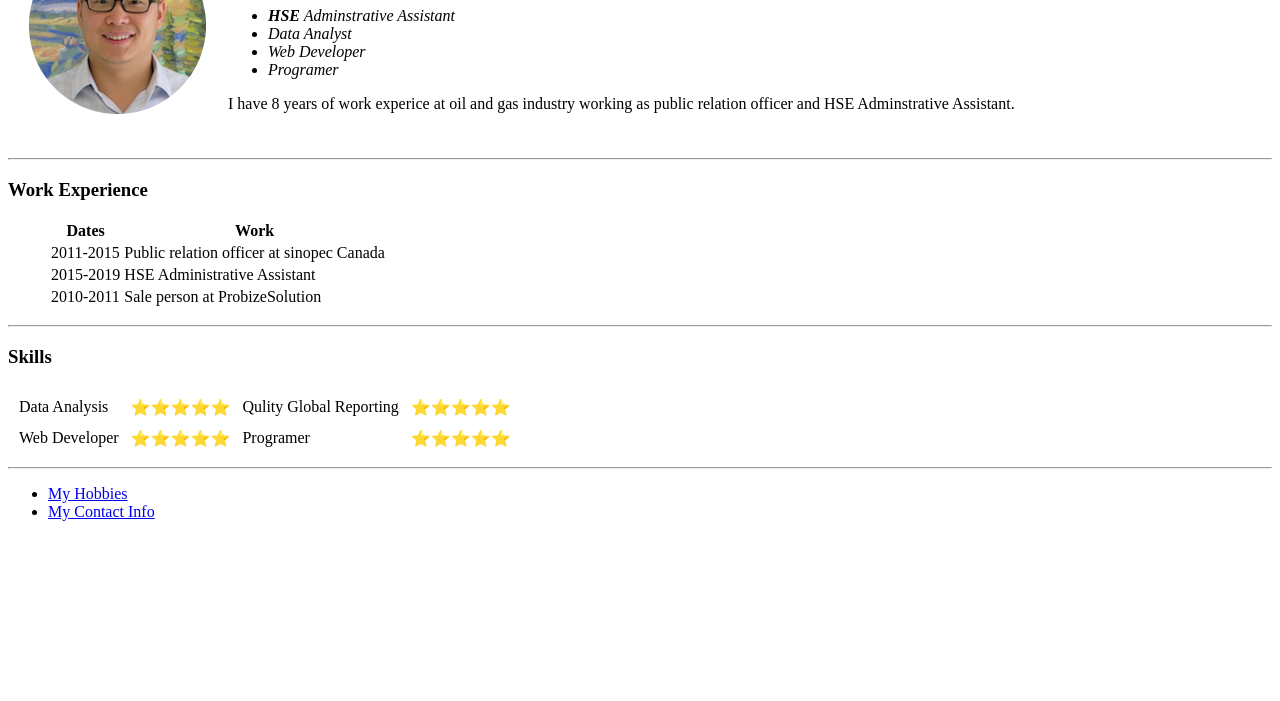
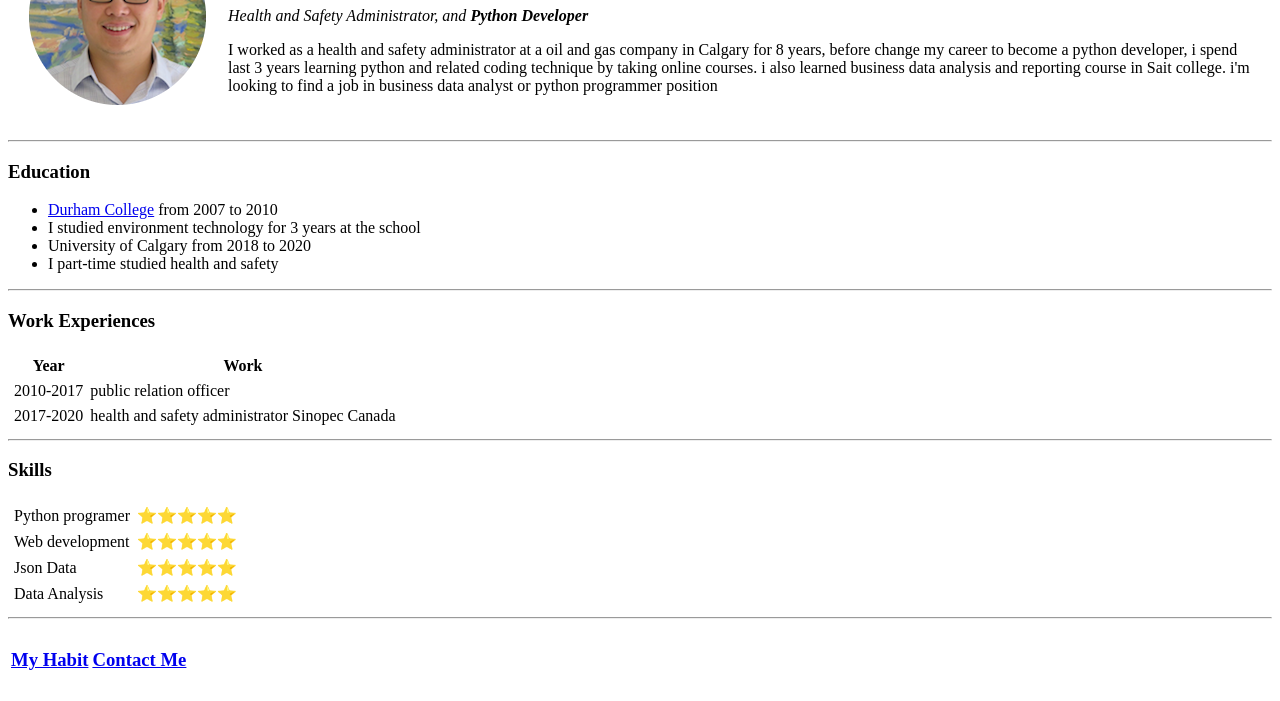
Before and after one commit to jack-li-data/cv, a plain HTML site: page index.html in a window 1280 px wide. Shown: the part 102-803 px from the top of the page. Drawn offline with Linux system fonts and the light colour scheme.

Commit message:
Update index.html

```diff
--- a/index.html
+++ b/index.html
@@ -10,70 +10,89 @@
   <table cellspacing = "20">
     <tr>
       <td><img src="profile_photo-modified.png" alt="Jack profile picture"></td>
-      <td><h1>Jack Li</h1>
+      <td>
+            <h1>Jack Li</h1>
+            <p><em>Health and Safety Administrator, and <strong>Python Developer</strong></em></p>
+            <p>I worked as a health and safety administrator at a oil and gas company in Calgary for 8 years, before
+            change my career to become a python developer, i spend last 3 years learning python and related coding
+            technique by taking online courses. i also learned business data analysis and reporting course in Sait college.
+            i'm looking to find a job in business data analyst or python programmer position</p>
+        </td>
+    </tr>
+
+
+</table>
+
+
+    <hr>
+
+    <h3>Education</h3>
         <ul>
-        <li><em><strong>HSE</strong> Adminstrative Assistant</em></li>
-        <li><em>Data Analyst</em></li>
-        <li><em>Web Developer</em></li>
-        <li><em>Programer</em></li>
+            <li><a href="https://durhamcollege.ca/">Durham College</a> from 2007 to 2010</li>
+            <li>I studied environment technology for 3 years at the school</li>
+            <li>University of Calgary from 2018 to 2020</li>
+            <li>I part-time studied health and safety</li>
         </ul>
-        <p>I have 8 years of work experice at oil and gas industry working as public relation officer
-          and HSE Adminstrative Assistant.</p></td>
+<hr>
+    <h3>Work Experiences</h3>
+
+
+    <table cellspacing="5">
+        <thead>
+            <tr>
+                <th>
+                    Year
+                </th>
+                <th>
+                    Work
+                </th>
             </tr>
+        </thead>
+        <tbody><tr>
+            <td>2010-2017</td>
+            <td>public relation officer</td>
+        </tr>
+        <tr>
+            <td>2017-2020</td>
+            <td>health and safety administrator Sinopec Canada</td>
+        </tr>
+        </tbody>
+
     </table>
 
     <hr>
-  <h3>Work Experience</h3>
-  <ul>
-    <table>
-      <thead>
+        <h3>Skills</h3>
+          <table cellspacing="5">
             <tr>
-          <th>Dates</th>
-          <th>Work</th>
-        </tr>
-      </thead>
-      <tbody>
-        <tr>
-          <td>2011-2015</td>
-          <td>Public relation officer at sinopec Canada</td>
+                <td>Python programer</td>
+                <td>⭐️⭐️⭐️⭐️⭐️</td>
             </tr>
             <tr>
-          <td>2015-2019</td>
-          <td>HSE Administrative Assistant</td>
+                <td>Web development</td>
+                <td>⭐️⭐️⭐️⭐️⭐️</td>
             </tr>
             <tr>
-          <td>2010-2011</td>
-          <td>Sale person at ProbizeSolution</td>
+                <td>Json Data</td>
+                <td>⭐️⭐️⭐️⭐️⭐️</td>
+
             </tr>
-      </tbody>
-      </table>
-    </ul>
-
-    <hr>
-    <table cellspacing = "10">
-  <ul>
-      <tbody>
-        <h3>Skills</h3>
             <tr>
                 <td>Data Analysis</td>
-            <td>⭐⭐⭐⭐⭐</td>
-            <td>Qulity Global Reporting</td>
-            <td>⭐⭐⭐⭐⭐</td>
+                <td>⭐️⭐️⭐️⭐️⭐️</td>
             </tr>
-          <tr>
-            <td>Web Developer</td>
-            <td>⭐⭐⭐⭐⭐</td>
-            <td>Programer</td>
-            <td>⭐⭐⭐⭐⭐</td>
-          </tr>
-      </tbody>
     </table>
   </ul>
   <hr>
-  <ul>
-    <li><a href="hobbies.html">My Hobbies</a></li>
-    <li><a href="Contact_info.html">My Contact Info</a></li>
-  </ul>
+      <table>
+        <tr>
+            <td>
+                <h3><a href="hobbies.html">My Habit</a></h3>
+            </td>
+            <td>
+                <h3><a href="contact_info.html">Contact Me</a></h3>
+            </td>
+        </tr>
+    </table>
 
 </body>
 
```
Lines whose indentation alone changed are shown as unchanged.
